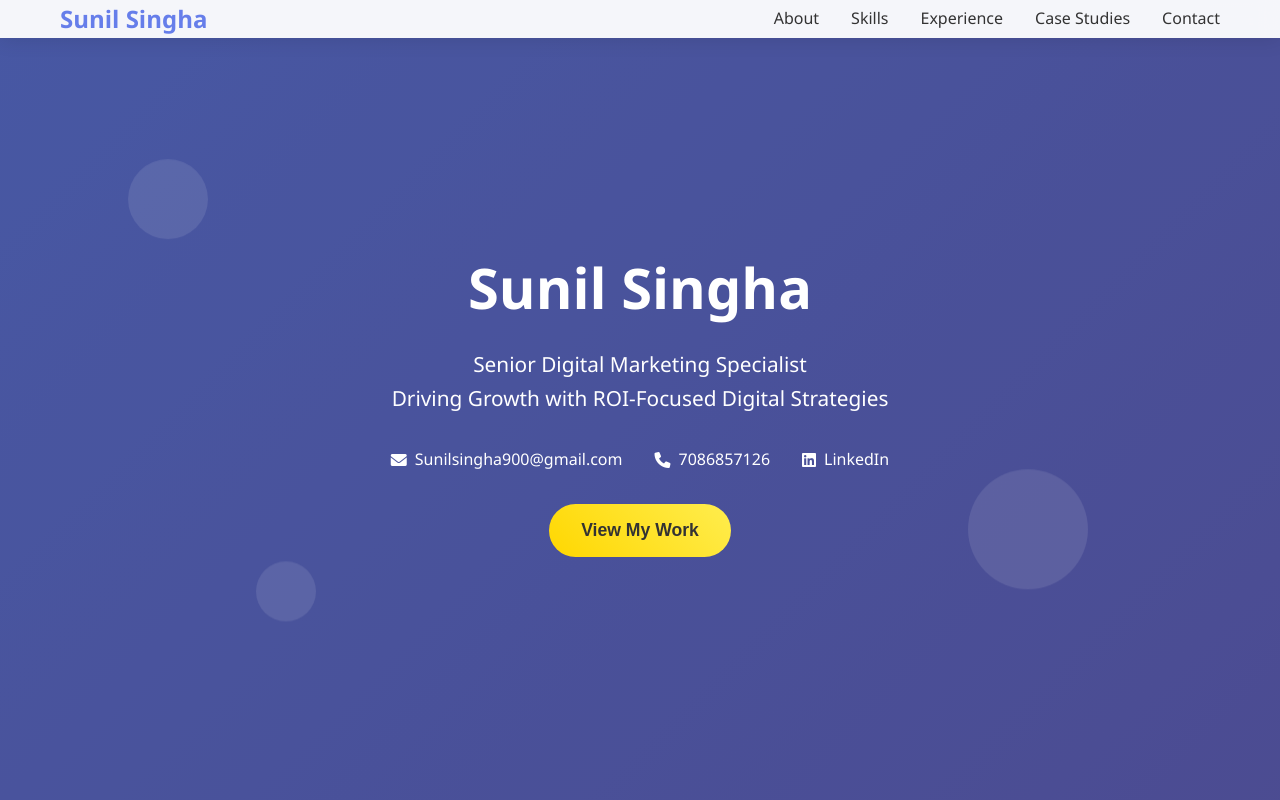
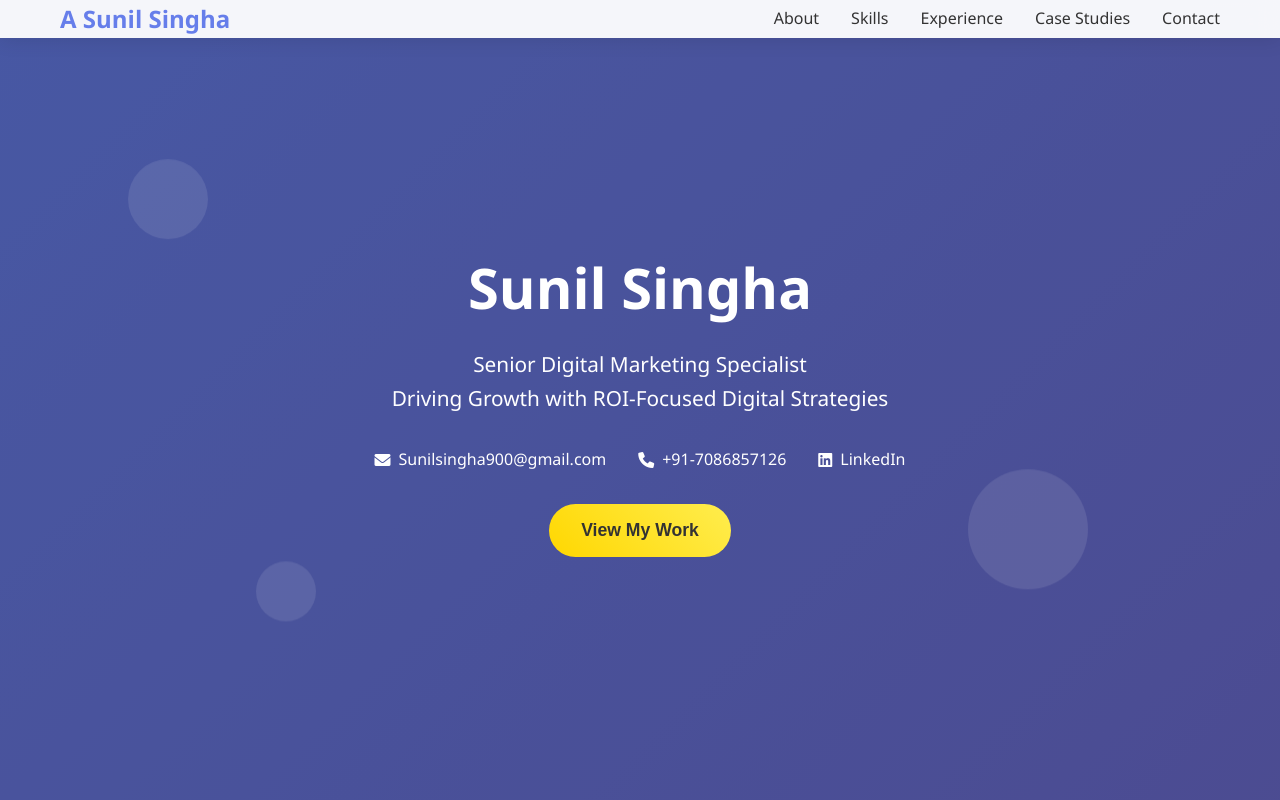
Before and after one commit to ClickCraftAnalyst/Portfolio, a plain HTML site: page index.html in a window 1280 px wide. Shown: the top 800 px of the page. Drawn offline with Linux system fonts and the light colour scheme.

Commit message:
Update index.html

```diff
--- a/index.html
+++ b/index.html
@@ -479,7 +479,7 @@
 <body>
     <header>
         <nav class="container">
-            <div class="logo">Sunil Singha</div>
+            <div class="logo"> A Sunil Singha</div>
             <ul class="nav-links">
                 <li><a href="#about">About</a></li>
                 <li><a href="#skills">Skills</a></li>
@@ -506,7 +506,7 @@
                 </a>
                 <a href="tel:7086857126" class="contact-item">
                     <i class="fas fa-phone"></i>
-                    <span>7086857126</span>
+                    <span>+91-7086857126</span>
                 </a>
                 <a href="https://www.linkedin.com/in/asunilsingha900" class="contact-item" target="_blank">
                     <i class="fab fa-linkedin"></i>
```
